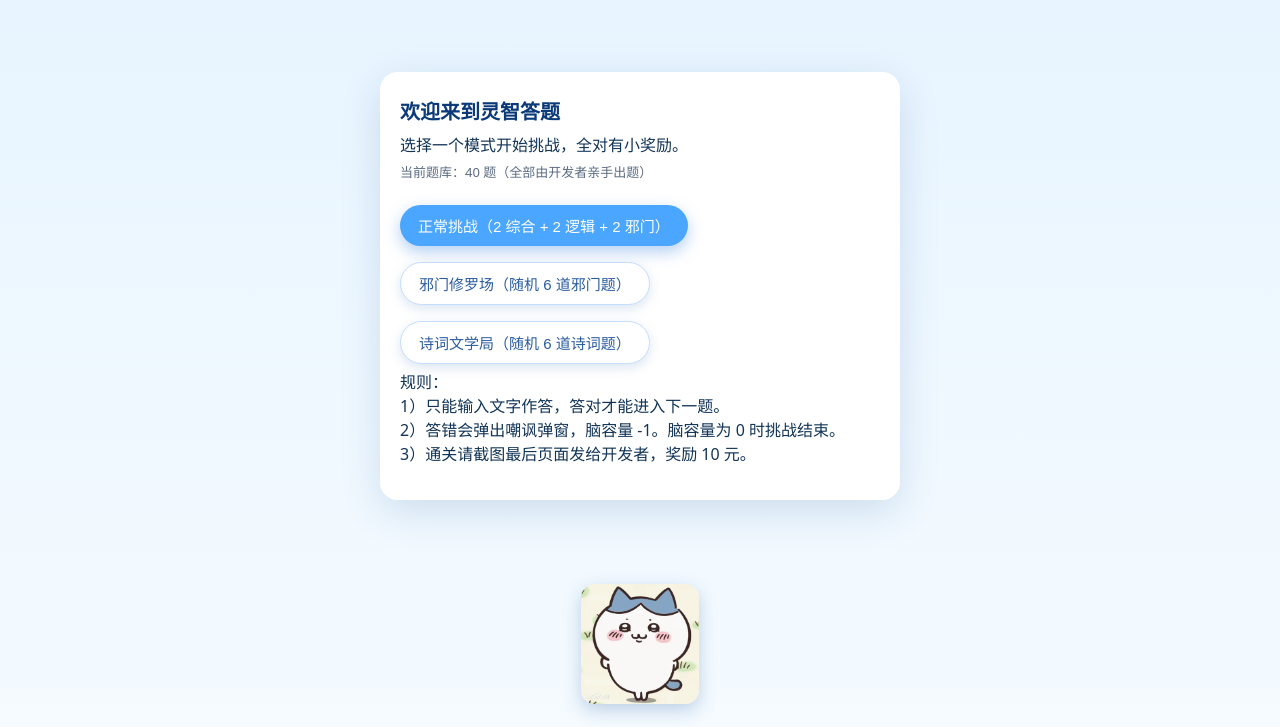
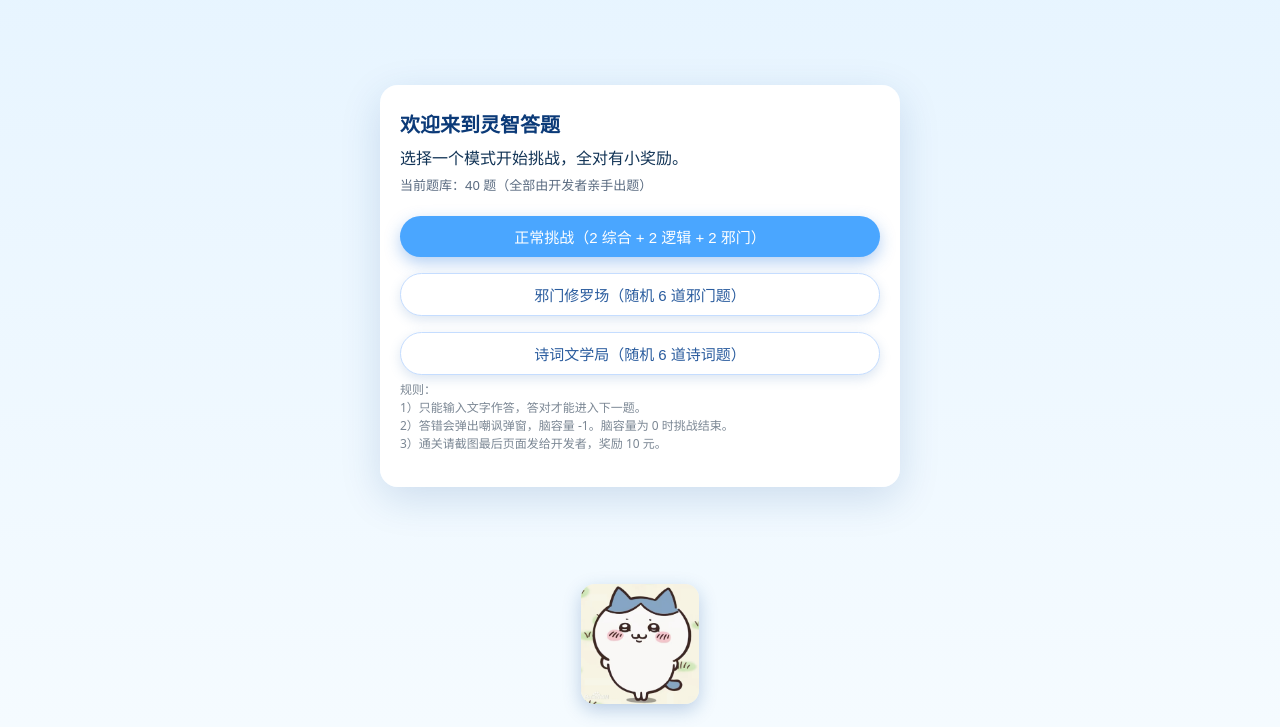
Before and after one commit to THSZSHLAS/quiz, a plain HTML site: page index.html in a window 1280 px wide. Shown: the part 73-800 px from the top of the page. Drawn offline with Linux system fonts and the light colour scheme.

Commit message:
Update style.css

```diff
--- a/style.css
+++ b/style.css
@@ -4,7 +4,8 @@
 
 body {
   margin: 0;
-  font-family: system-ui, -apple-system, BlinkMacSystemFont, "Segoe UI", sans-serif;
+  font-family: system-ui, -apple-system, BlinkMacSystemFont, "Segoe UI",
+    sans-serif;
   background: linear-gradient(180deg, #e6f4ff, #f5fbff);
   color: #123456;
 }
@@ -73,9 +74,22 @@ main {
   color: #5a6b80;
 }
 
+.tiny {
+  font-size: 12px;
+  color: #7b8794;
+  margin-top: 12px;
+}
+
+.mode-buttons {
+  display: flex;
+  flex-direction: column;
+  gap: 8px;
+  margin-top: 12px;
+}
+
 .btn {
   display: inline-block;
-  margin-top: 16px;
+  margin-top: 8px;
   padding: 10px 18px;
   border-radius: 999px;
   border: none;
@@ -109,7 +123,7 @@ main {
 
 .question-text {
   margin-top: 8px;
-  margin-bottom: 14px;
+  margin-bottom: 10px;
   white-space: pre-wrap;
 }
 
@@ -149,6 +163,12 @@ main {
 
 .feedback-wrong {
   color: #d64545;
+}
+
+.brain-hp {
+  margin: 4px 0 8px;
+  font-size: 14px;
+  color: #0b3a78;
 }
 
 /* 底部随机图片 */
```
